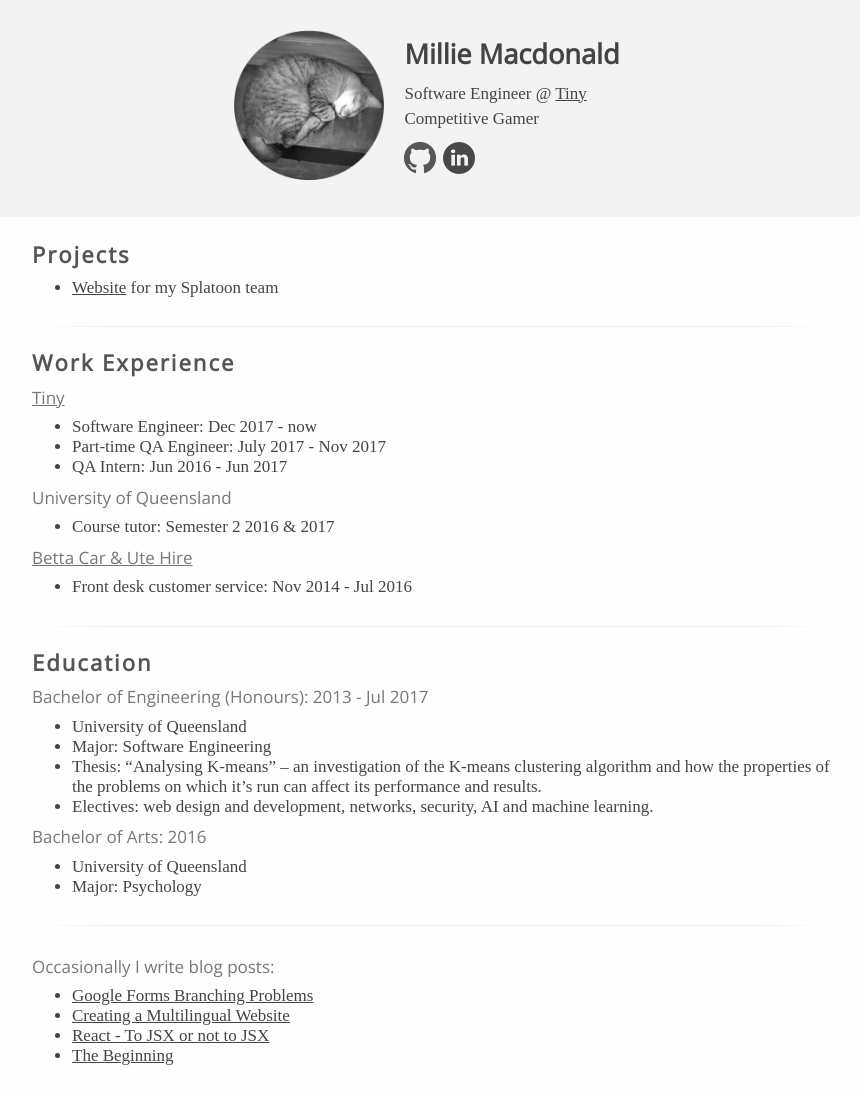
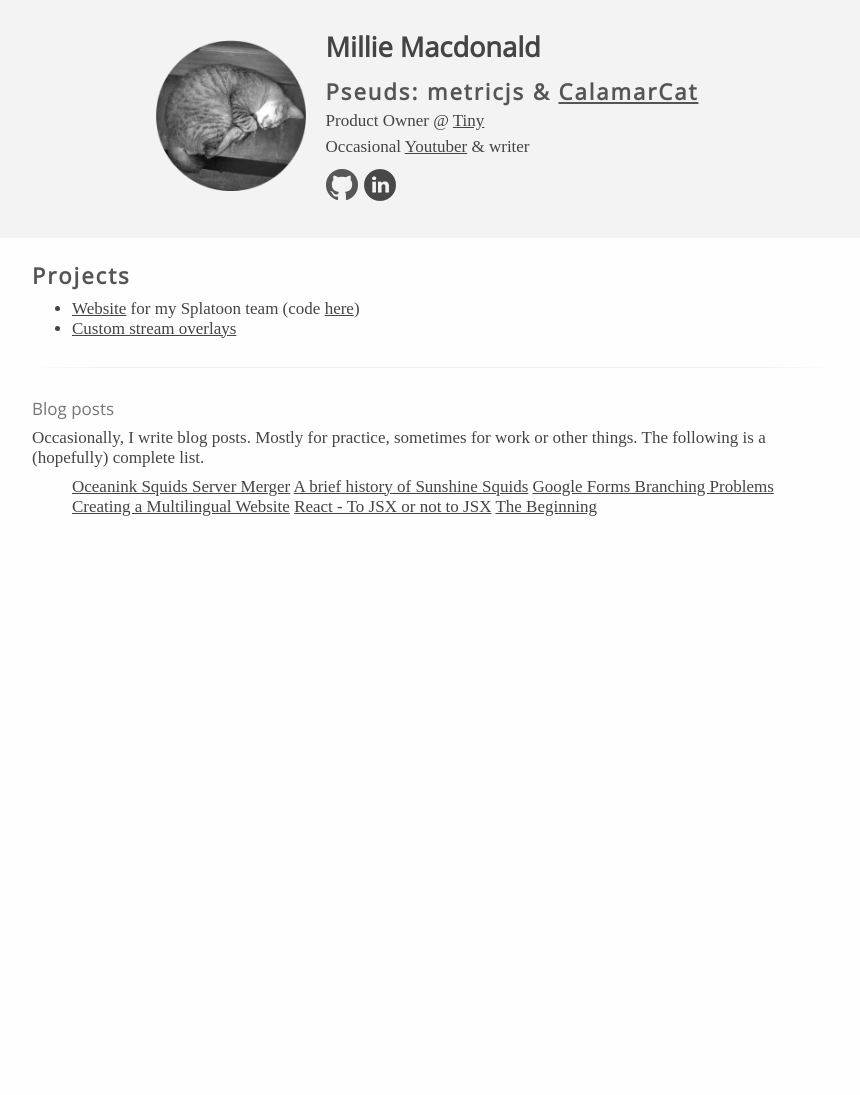
Before and after one commit to metricjs/metricjs.github.io, a Jekyll site: the page built from index.html, in a window 1280 px wide. Shown: the whole page, without its empty margins (208-1068 px from the left). Built offline with Jekyll 4.4.1, drawn with Linux system fonts in a browser that asks for light colours; some web fonts are replaced; after the commit the page ends 900 px from its top, so only the background shows below that.

Commit message:
Pushing to master because Ruby is being a pain

```diff
--- a/_includes/header.html
+++ b/_includes/header.html
@@ -4,8 +4,9 @@
 
     <div id="header_text">
       <h1>Millie Macdonald</h1>
-      <p>Software Engineer @ <a href="https://www.tiny.cloud">Tiny</a></p>
-      <p>Competitive Gamer</p>
+      <h2>Pseuds: metricjs & <a href="https://github.com/calamarcat">CalamarCat</a></h2>
+      <p>Product Owner @ <a href="https://www.tiny.cloud">Tiny</a></p>
+      <p>Occasional <a href="https://www.youtube.com/calamarcat">Youtuber</a> & writer</p>
       <div id="links">
           <a href="https://github.com/blackcathikari"><img src="/images/github-icon.png" /></a>
           <a href="https://www.linkedin.com/in/milliemacdonald/"><img src="/images/linkedin-icon.png" /></a>
--- a/index.html
+++ b/index.html
@@ -19,14 +19,15 @@
 			<div class="content_container">
 				<h2>Projects</h2>
 				<ul>
-					<li><a href="http://riptidesquids.com/">Website</a> for my Splatoon team</li>
+					<li><a href="http://riptidesquids.com/">Website</a> for my Splatoon team (code <a href="https://github.com/calamarcat/riptide-website">here</a>)</li>
+					<li><a href="https://github.com/calamarcat/overlayprjct">Custom stream overlays</a></li>
 				</ul>
 			</div>
 		</section>
 
 		<div class="divider"></div>
 
-		<section id="work_experience">
+		<!-- <section id="work_experience">
 			<div class="content_container">
 				<h2>Work Experience</h2>
 				<h3><a href="https://www.tiny.cloud">Tiny</a></h3>
@@ -64,16 +65,21 @@
 						<li>Major: Psychology</li>
 					</ul>
 			</div>
-		</section>
+		</section> -->
 
-		<div class="divider"></div>
+		<!-- <div class="divider"></div> -->
 
 		<section id="post_list">
 			<div class="content_container">
-				<h3>Occasionally I write blog posts: </h3>
+				<h3>Blog posts</h3>
+				<p>Occasionally, I write blog posts. Mostly for practice, sometimes for work or other things. The following is a (hopefully) complete list.</p>
 				<ul>
 					{% for post in site.posts %}
-						<li><a href="{{ post.url }}">{{ post.title }}</a></li>
+						{% if post.external_url %}
+						<a class="external-url" rel="canonical" href="{{ post.external_url }}">{{ post.title }}</a>
+						{% else %}
+						<a rel="canonical" href="{{ post.url }}">{{ post.title }}</a>
+						{% endif %}
 					{% endfor %}
 				</ul>
 			</div>
```
Also changed, not shown: _posts/2020-08-29-a-brief-history.markdown (added, +7 -0 lines), _posts/2022-01-22-oceanink-server-merges.markdown (added, +7 -0 lines), Gemfile.lock, README.md.
